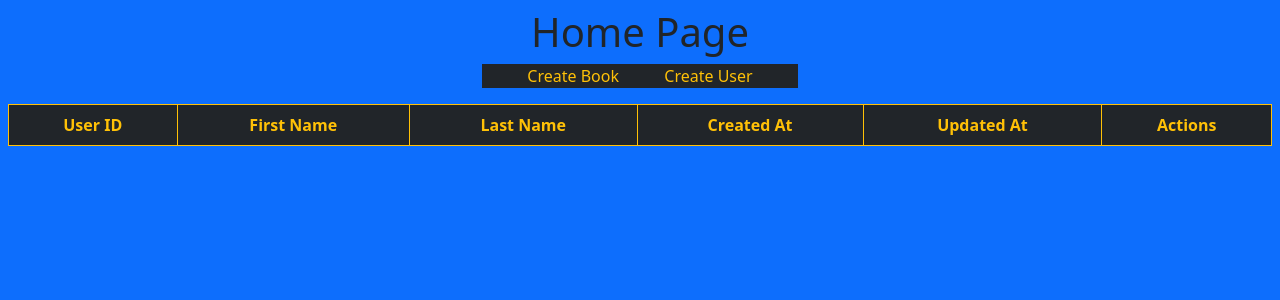
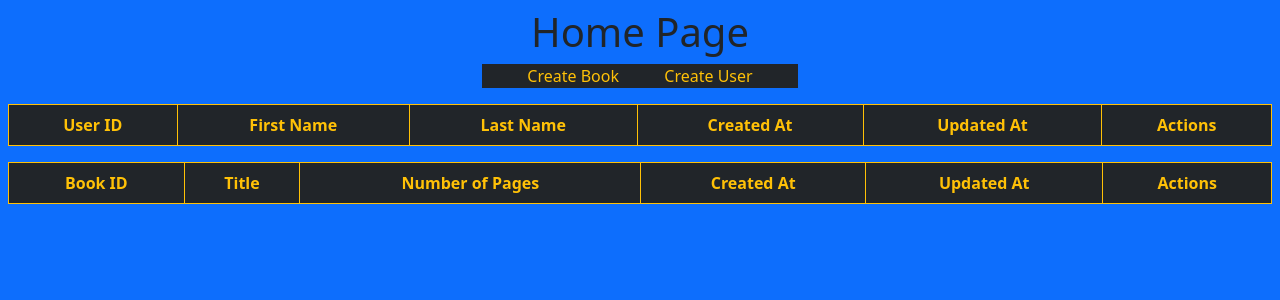
Before and after one commit to cordovalegacy/Books_Many_To_Many_Flask_App, a Flask app: page / in a window 1280 px wide. Shown: the top 300 px of the page. Run offline with Flask 2, Linux system fonts and the light colour scheme; data that the repository does not hold is empty; parts of the project's set-up code (start-up, migrations or seed data) failed here and were passed over.

Commit message:
Mostly done with Books Functionality

```diff
--- a/flask_app/controllers/users.py
+++ b/flask_app/controllers/users.py
@@ -6,7 +6,8 @@ from flask_app.models.book import Book
 @app.route('/')
 def index():
     users = User.display_all_users()
-    return render_template('home_page.html', all_users = users)
+    books = Book.display_all_books()
+    return render_template('home_page.html', all_users = users, all_books = books)
 
 @app.route('/create_user')
 def create_page():
--- a/flask_app/models/book.py
+++ b/flask_app/models/book.py
@@ -10,6 +10,7 @@ class Book:
         self.num_of_pages = book_data['num_of_pages']
         self.created_at = book_data['created_at']
         self.updated_at = book_data['updated_at']
+        self.authors = []
 
     @classmethod
     def save_books(cls, data):
@@ -34,3 +35,32 @@ class Book:
             print(row)
             books.append(cls(row))
         return books
+
+    @classmethod
+    def display_single_book(cls, data):
+        query = """
+                SELECT * FROM books
+                LEFT JOIN users ON books.id = favorites.book_id
+                LEFT JOIN users ON users.id = favorites.user_id
+                WHERE books.id = %(id)s
+                ;"""
+        results = connectToMySQL('books').query_db(query, data)
+        result = cls(results[0])
+        for row in results:
+            if row['users.id'] == None:
+                break
+            data = {
+                'id': row['users.id'],
+                'first_name': row['first_name'],
+                'last_name': row['last_name'],
+                'created_at': row['created_at'],
+                'updated_at':row['updated_at']
+            }
+            book.authors.append(user.User())
+
+    @classmethod
+    def display_all_books(cls):
+        query = """
+                SELECT * FROM books
+                ;"""
+        return connectToMySQL('books').query_db(query)
--- a/flask_app/templates/home_page.html
+++ b/flask_app/templates/home_page.html
@@ -13,7 +13,7 @@
 <body class="bg-primary p-2 text-center">
     <h1>Home Page</h1>
     <div class="bg-dark w-25 m-auto d-flex justify-content-evenly text-warning">
-        <a class="text-warning text-decoration-none" href="/create_book">Create Book</a>
+        <a class="text-warning text-decoration-none" href="/create_book_page">Create Book</a>
         <a class="text-warning text-decoration-none" href="/create_user">Create User</a>
     </div>
     <table class="table text-warning table-hover table-dark table-striped table-bordered border-warning mt-3">
@@ -42,6 +42,32 @@
             {% endfor %}
         </tbody>
     </table>
+    <table class="table text-warning table-hover table-dark table-striped table-bordered border-warning mt-3">
+        <thead>
+            <tr>
+                <th>Book ID</th>
+                <th>Title</th>
+                <th>Number of Pages</th>
+                <th>Created At</th>
+                <th>Updated At</th>
+                <th>Actions</th>
+            </tr>
+        </thead>
+        <tbody>
+            {% for book in all_books %}
+            <tr>
+                <td>{{ book.id }}</td>
+                <td>{{ book.title }}</td>
+                <td>{{ book.num_of_pages }}</td>
+                <td>{{ book.created_at }}</td>
+                <td>{{ book.updated_at }}</td>
+                <td>
+                    <a class="text-warning text-decoration-none" href="/single_book_page/{{ book.id }}">Show Book</a>
+                </td>
+            </tr>
+            {% endfor %}
+        </tbody>
+    </table>
 
 </body>
 
```
Also changed, not shown: flask_app/controllers/books.py (+19 -2 lines), flask_app/templates/single_book_page.html (added, +48 -0 lines).
